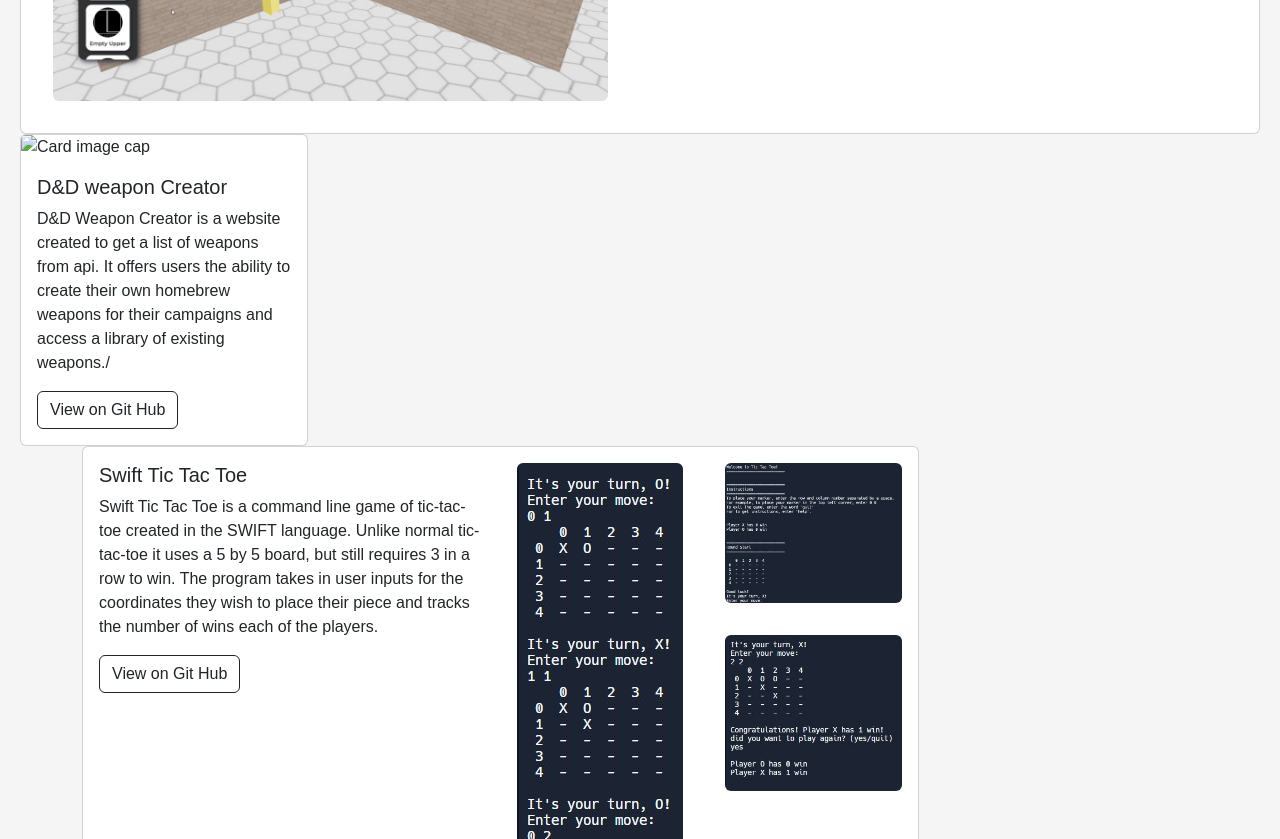
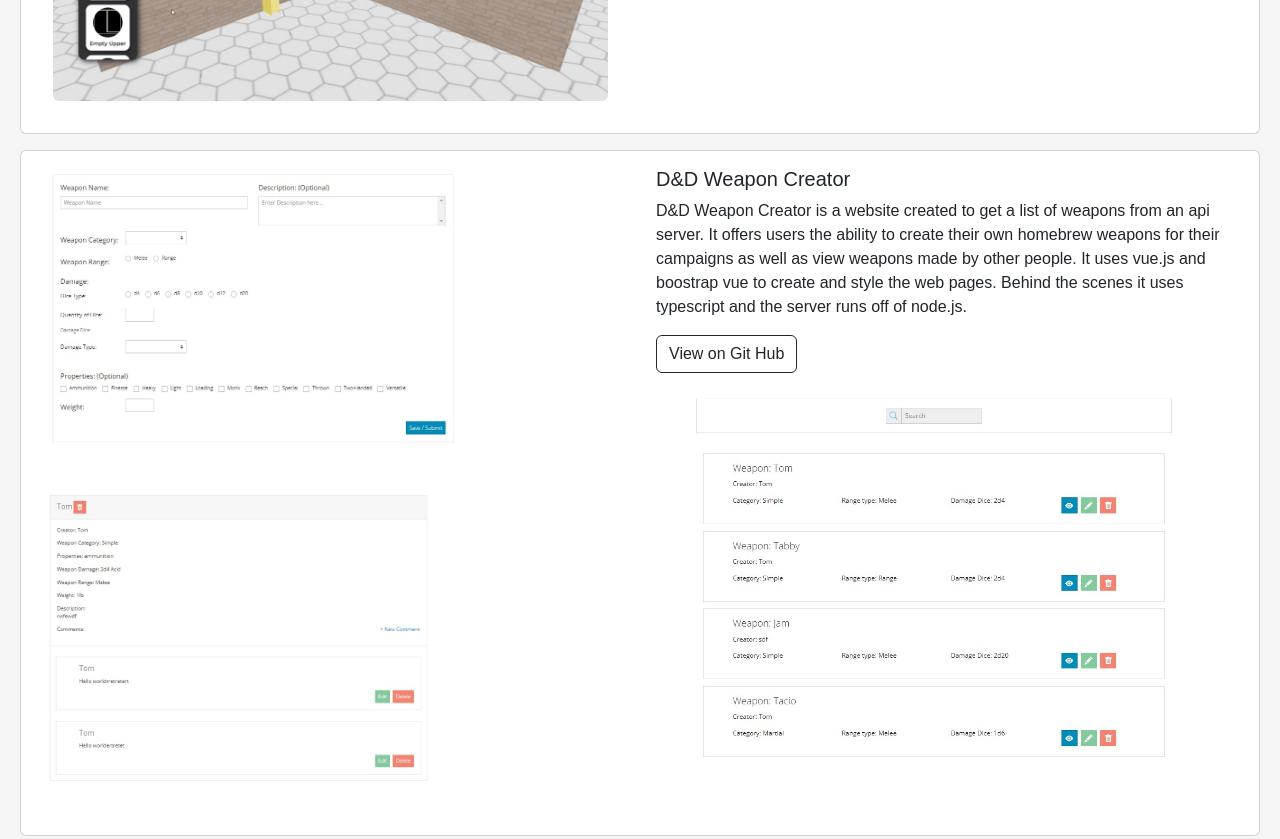
Before and after one commit to EPiche0111/EPiche0111.github.io, a plain HTML site: page index.html in a window 1280 px wide. Shown: the part 1060-1899 px from the top of the page. Drawn offline with nearby package versions, Linux system fonts and the light colour scheme.

Commit message:
Finished Projects section

```diff
--- a/index.html
+++ b/index.html
@@ -97,7 +97,7 @@
 <hr>
 <section id="projects">
     <h1 class="fw-bold display-5">Projects</h1>
-    <div class="card">
+    <div class="card mb-3">
         <div class="row g-0">
             <div class="col-md-6">
                 <div class="card-body">
@@ -137,22 +137,40 @@
             </div>
         </div>
     </div>
-
-        <div class="card" style="width: 18rem;">
-            <img class="card-img-top" src="..." alt="Card image cap">
-            <div class="card-body">
-                <h5 class="card-title">D&D weapon Creator</h5>
-                <p class="card-text">D&D Weapon Creator is a website created to get a list of weapons from api. It
-                    offers
-                    users the ability to create their own homebrew weapons for their campaigns and access a library of
-                    existing weapons./</p>
-                <a href="#contact" class="btn btn-outline-dark">View on Git Hub</a>
+    <div class="card mb-3">
+        <div class="row g-0">
+            <div class="col-md-6">
+                <div class="row g-0">
+                    <div class="row g-0">
+                        <div class="col-md-9 p-3">
+                            <img src="media/Weapon%20Creation.jpg" class="img-fluid rounded" alt="Weapon Creation">
+                        </div>
+                        <div class="col-md-9 p-3">
+                            <img src="media/weapon%20view.jpg" class="img-fluid rounded"
+                                 alt="weapon view">
+                        </div>
+                    </div>
+                </div>
+            </div>
+            <div class="col-md-6">
+                <div class="card-body">
+                    <h5 class="card-title">D&D Weapon Creator</h5>
+                    <p class="card-text">D&D Weapon Creator is a website created to get a list of weapons from an api
+                        server. It
+                        offers users the ability to create their own homebrew weapons for their campaigns as well as
+                        view weapons made by other people.
+                        It uses vue.js and boostrap vue to create and style the web pages. Behind the scenes it uses
+                        typescript and the server runs off of node.js.</p>
+                    <a href="https://github.com/EPiche0111/Portfolio" target="_blank" class="btn btn-outline-dark">View on Git Hub</a>
+                    <div class="col-md-12 p-3">
+                        <img src="media/weapon%20list.jpg" class="img-fluid rounded" alt="weapon list">
+                    </div>
+                </div>
             </div>
         </div>
-
-
+    </div>
     <div class="container justify-content-center">
-        <div class="card col-md-9">
+        <div class="card col-md-9  mb-3">
             <div class="row g-0">
                 <div class="col-md-6">
                     <div class="card-body">
@@ -165,7 +183,8 @@
                             tracks
                             the
                             number of wins each of the players.</p>
-                        <a href="https://github.com/EPiche0111/Portfolio/blob/main/Swift%20Tic%20Tac%20Toe/main.swift" target="_blank" class="btn btn-outline-dark">View on Git Hub</a>
+                        <a href="https://github.com/EPiche0111/Portfolio/blob/main/Swift%20Tic%20Tac%20Toe/main.swift"
+                           target="_blank" class="btn btn-outline-dark">View on Git Hub</a>
                     </div>
                 </div>
                 <div class="col-md-6">
```
Also changed, not shown: media/Weapon Creation.jpg (added), media/weapon list.jpg (added), media/weapon view.jpg (added).
